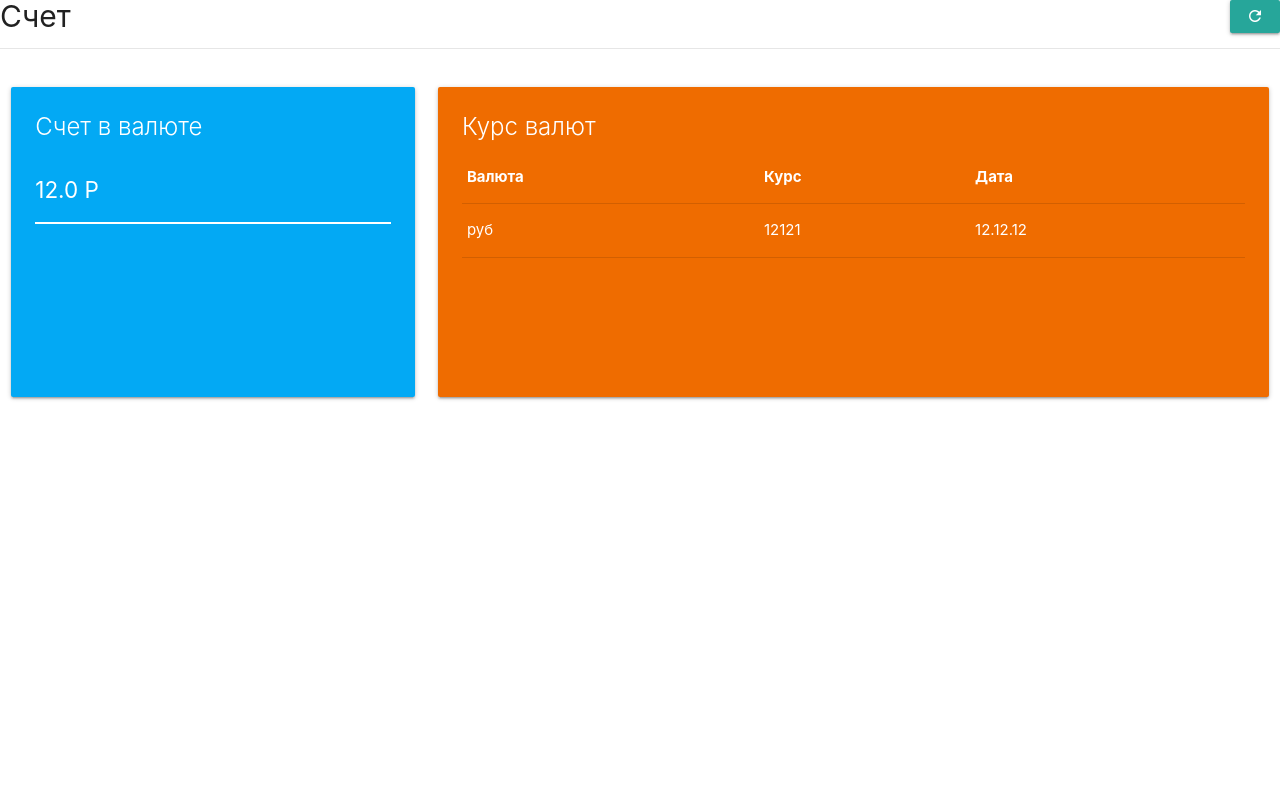
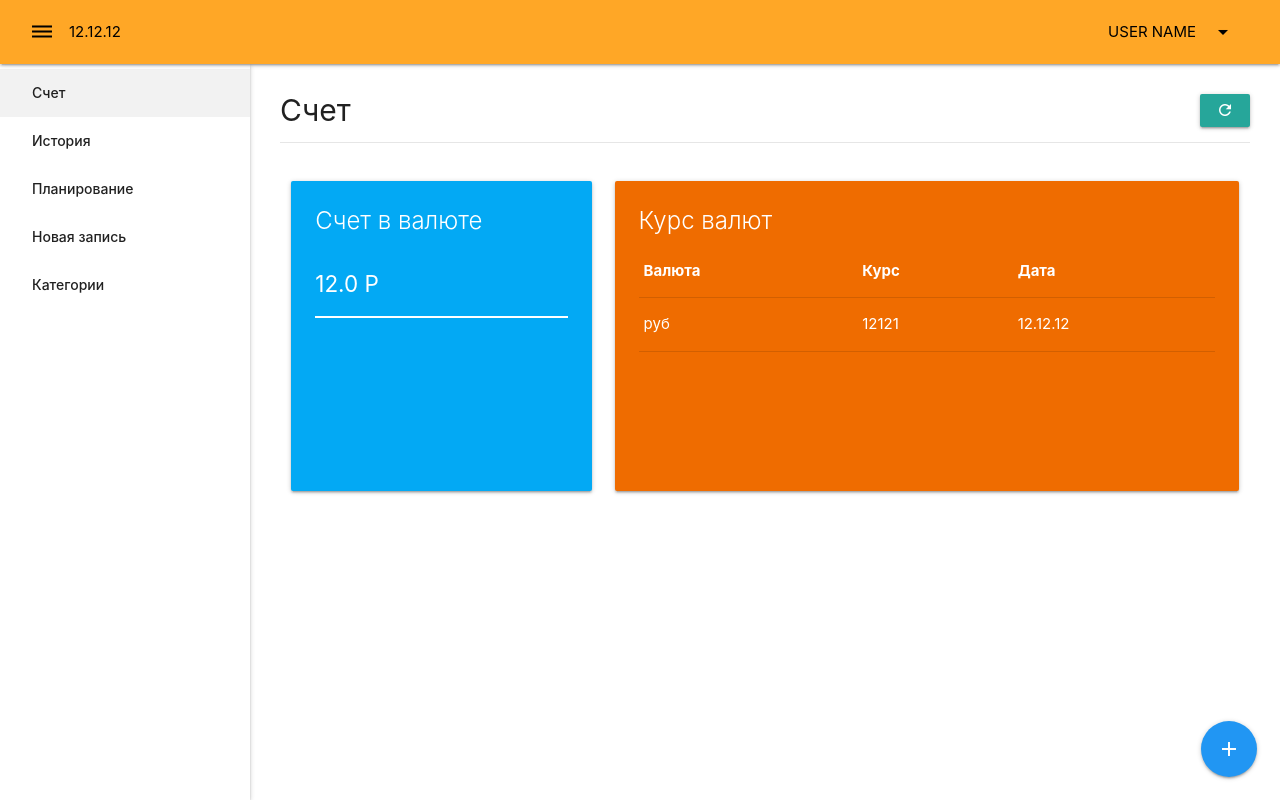
Before and after one commit to Mr-etc/crm-vue, a Vue app: page / in a window 1280 px wide. Built offline with nearby package versions, Linux system fonts and the light colour scheme.

Commit message:
Create components

```diff
--- /dev/null
+++ b/src/components/app/navbar.vue
@@ -0,0 +1,39 @@
+<template>
+  <nav class="navbar orange lighten-1">
+    <div class="nav-wrapper">
+      <div class="navbar-left">
+        <a @click.prevent="$emit('click-burger')" href="#">
+          <i class="material-icons black-text">dehaze</i>
+        </a>
+        <span class="black-text">12.12.12</span>
+      </div>
+
+      <ul class="right hide-on-small-and-down">
+        <li>
+          <a
+            class="dropdown-trigger black-text"
+            href="#"
+            data-target="dropdown"
+          >
+            USER NAME
+            <i class="material-icons right">arrow_drop_down</i>
+          </a>
+
+          <ul id="dropdown" class="dropdown-content">
+            <li>
+              <a href="#" class="black-text">
+                <i class="material-icons">account_circle</i>Профиль
+              </a>
+            </li>
+            <li class="divider" tabindex="-1"></li>
+            <li>
+              <a href="#" class="black-text">
+                <i class="material-icons">assignment_return</i>Выйти
+              </a>
+            </li>
+          </ul>
+        </li>
+      </ul>
+    </div>
+  </nav>
+</template>
--- /dev/null
+++ b/src/components/app/sidebar.vue
@@ -0,0 +1,30 @@
+<template>
+  <ul class="sidenav app-sidenav" :class="{open: opened}">
+    <router-link
+      custom v-slot="{ navigate, isActive }"
+      active-class="active"
+      v-for="link in links"
+      :key="link.url"
+      :to="link.url"
+    >
+      <li @click="navigate" :class="{active: isActive}">
+          <a href="#" class="waves-effect waves-orange pointer">{{link.title}}</a>
+      </li>
+    </router-link>
+  </ul>
+</template>
+
+<script>
+export default {
+  props: ['opened'],
+  data: () => ({
+    links: [
+      { title: "Счет", url: "/"},
+      { title: "История", url: "/history" },
+      { title: "Планирование", url: "/planning" },
+      { title: "Новая запись", url: "/record" },
+      { title: "Категории", url: "/categories" },
+    ],
+  }),
+};
+</script>
--- a/src/layouts/MainLayout.vue
+++ b/src/layouts/MainLayout.vue
@@ -1,58 +1,8 @@
 <template>
     <div class="app-main-layout">
-      <nav class="navbar orange lighten-1">
-        <div class="nav-wrapper">
-          <div class="navbar-left">
-            <a href="#">
-              <i class="material-icons black-text">dehaze</i>
-            </a>
-            <span class="black-text">12.12.12</span>
-          </div>
-
-          <ul class="right hide-on-small-and-down">
-            <li>
-              <a class="dropdown-trigger black-text" href="#" data-target="dropdown">
-                USER NAME
-                <i class="material-icons right">arrow_drop_down</i>
-              </a>
-
-              <ul id='dropdown' class='dropdown-content'>
-                <li>
-                  <a href="#" class="black-text">
-                    <i class="material-icons">account_circle</i>Профиль
-                  </a>
-                </li>
-                <li class="divider" tabindex="-1"></li>
-                <li>
-                  <a href="#" class="black-text">
-                    <i class="material-icons">assignment_return</i>Выйти
-                  </a>
-                </li>
-              </ul>
-            </li>
-          </ul>
-        </div>
-      </nav>
-
-      <ul class="sidenav app-sidenav open">
-        <li>
-          <a href="#" class="waves-effect waves-orange pointer">Счет</a>
-        </li>
-        <li>
-          <a href="#" class="waves-effect waves-orange pointer">История</a>
-        </li>
-        <li>
-          <a href="#" class="waves-effect waves-orange pointer">Планирование</a>
-        </li>
-        <li>
-          <a href="#" class="waves-effect waves-orange pointer">Новая запись</a>
-        </li>
-        <li>
-          <a href="#" class="waves-effect waves-orange pointer">Категории</a>
-        </li>
-      </ul>
-
-      <main class="app-content">
+      <navbar @click-burger="burger_open = !burger_open" />
+      <sidebar :opened="burger_open" />
+      <main class="app-content" :class="{full: !burger_open}">
         <div class="app-page">
             <!-- content -->
             <router-view></router-view>
@@ -66,3 +16,16 @@
       </div>
     </div>
 </template>
+<script>
+import navbar from '@/components/app/navbar';
+import sidebar from '@/components/app/sidebar';
+export default {
+  name: 'main-layout',
+  data: () => ({
+    burger_open: true
+  }),
+  components: {
+    navbar, sidebar
+  }
+}
+</script>
--- a/src/router/index.js
+++ b/src/router/index.js
@@ -1,11 +1,11 @@
 import { createRouter, createWebHistory } from 'vue-router'
-import Home from '../views/Home.vue'
 
 const routes = [
   {
     path: '/',
     name: 'home',
-    component: Home
+    meta: { layout: 'main' },
+    component: () => import('../views/Home.vue')
   },
   {
     path: '/login',
```
Also changed, not shown: package.json (+0 -20 lines), 1 other file (tests, documents, lock files or other folders).
